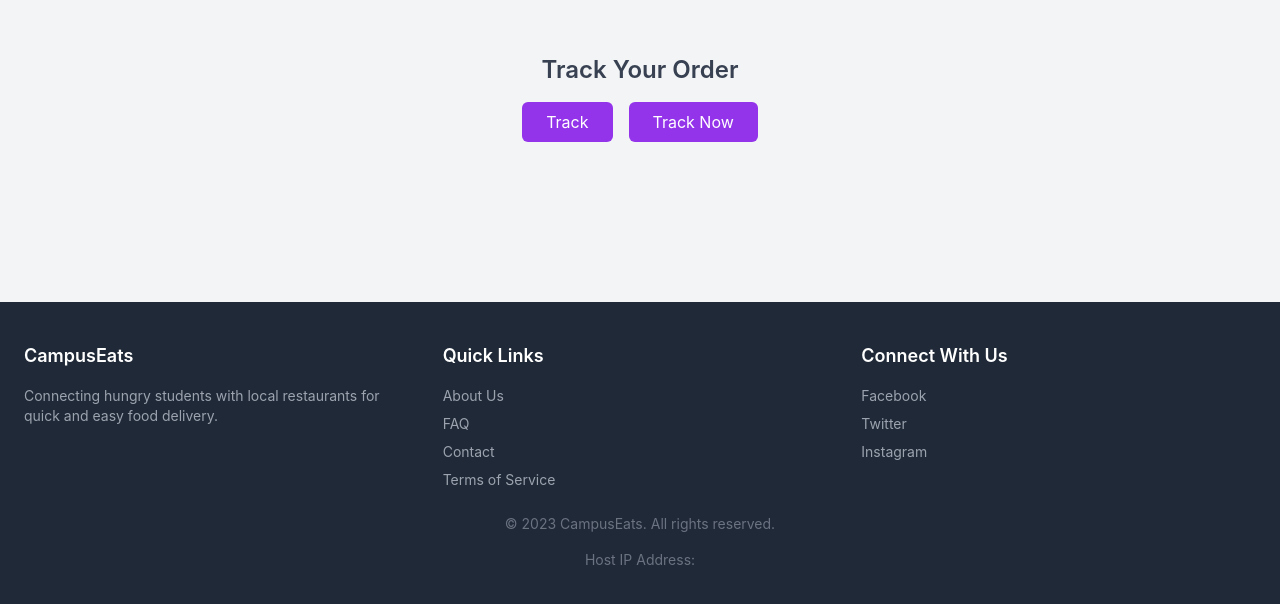
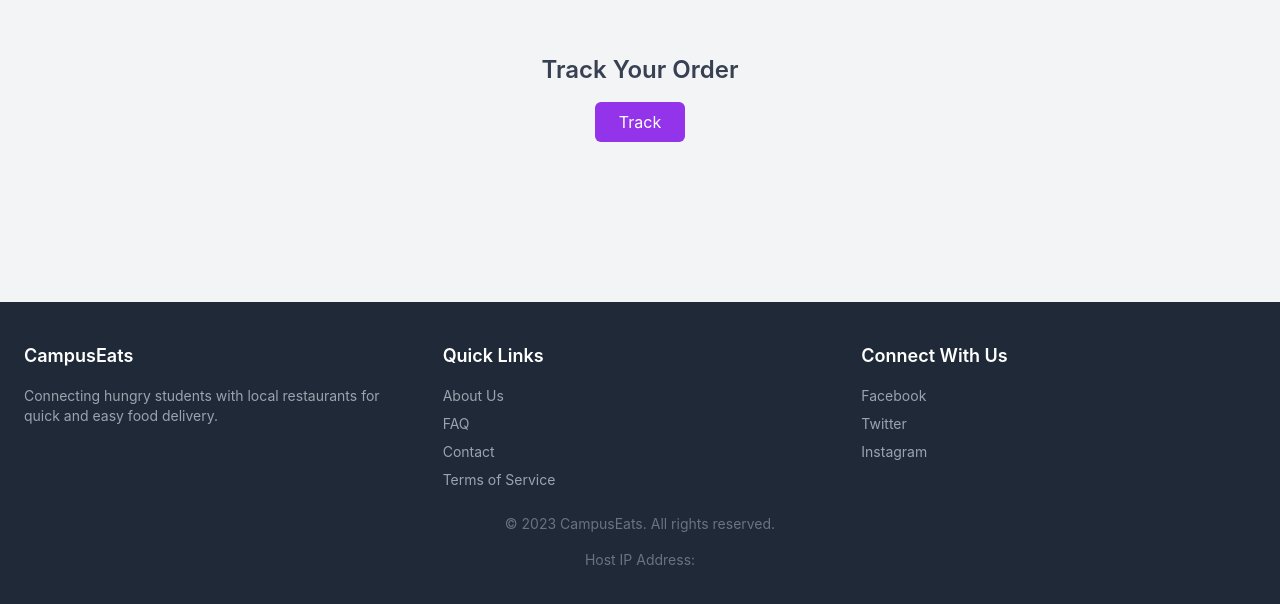
Before and after one commit to mrabdulla3/campuseats, a React (Create React App) app: page / in a window 1280 px wide. Shown: the part 1620-2224 px from the top of the page. Built offline with nearby package versions, Linux system fonts and the light colour scheme; no server answers; what groq-sdk would draw is missing.

Commit message:
Add a file

```diff
--- a/src/component/Footer.jsx
+++ b/src/component/Footer.jsx
@@ -25,9 +25,6 @@ const Footer = () => {
           >
             Track
           </a>
-          <button className="bg-purple-600 text-white px-6 py-2 rounded-md hover:bg-purple-700">
-            Track Now
-          </button>
         </div>
       </div>
 
```
